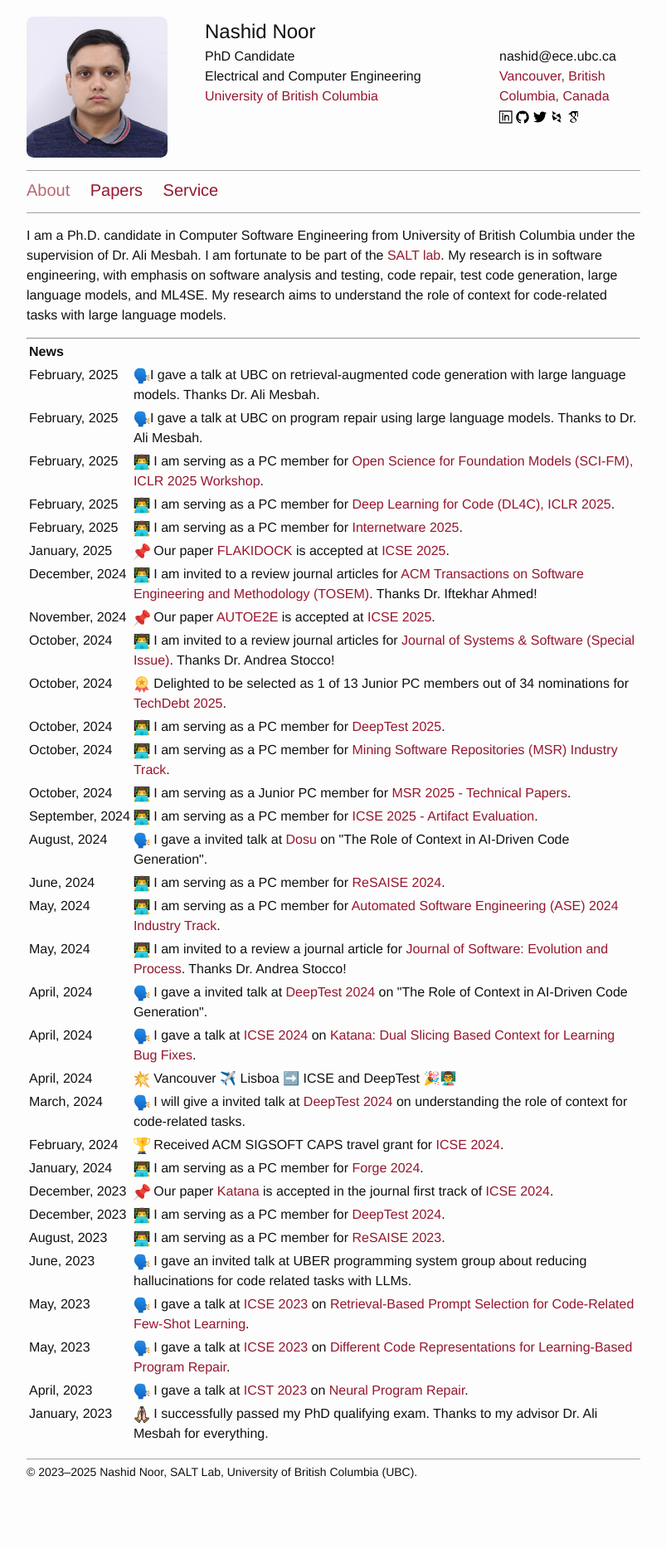
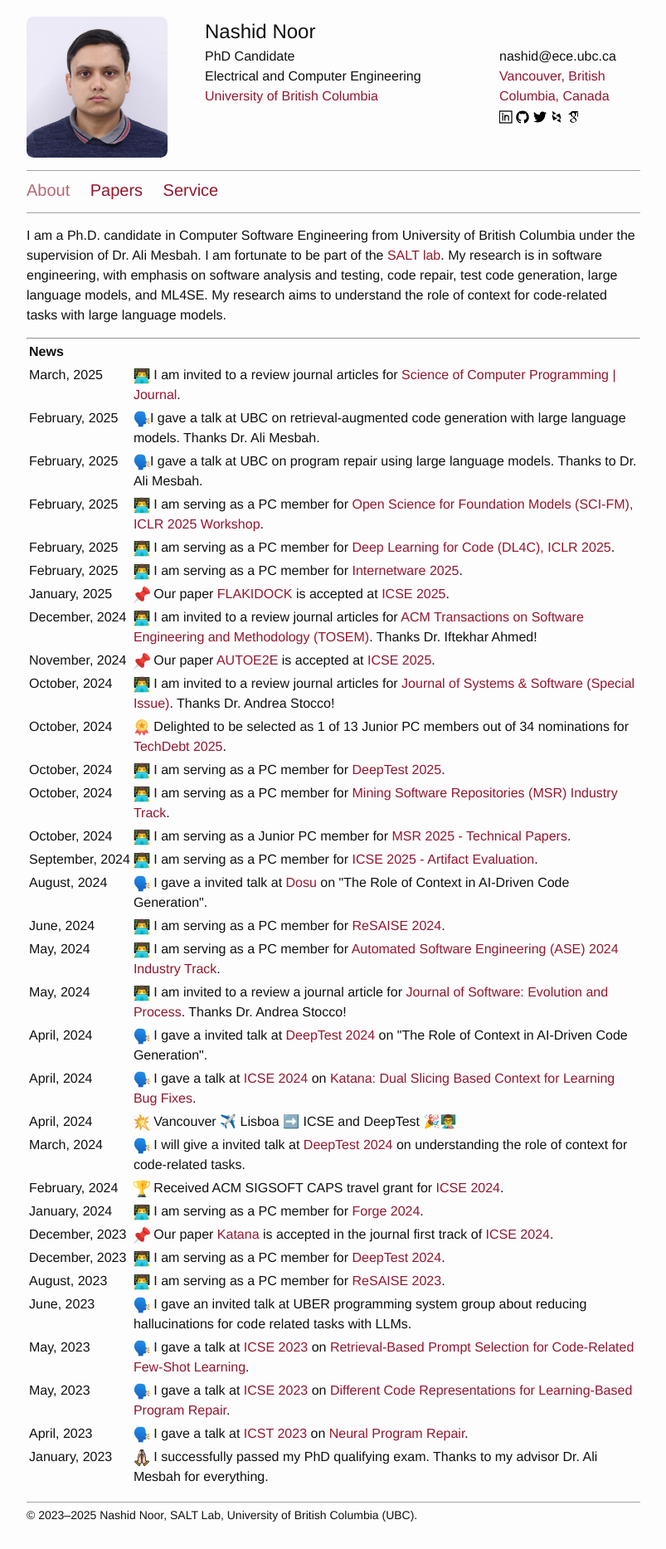
Before and after one commit to nashid/nashid.github.io, a Jekyll site: the page built from index.md, in a window 1280 px wide. Shown: the whole page at 83% size, without its empty margins (238-1041 px from the left). Built offline with Jekyll 4.4.1, drawn with Linux system fonts in a browser that asks for light colours; before the commit the page ends 1815 px from its top, so only the background shows below that.

Commit message:
add invited journal review news

```diff
--- a/index.md
+++ b/index.md
@@ -16,6 +16,11 @@ My research aims to understand the role of context for code-related tasks with l
   <tr>
     <th style="vertical-align: top; text-align: left;">News</th>
     <th>&nbsp;</th>
+  </tr>
+
+  <tr>
+    <td style="vertical-align: top;">March,&nbsp;2025</td>
+    <td><img src="./resources/images/icon-paper-review.png" width="20" height="20"> I am invited to a review journal articles for <a href="https://www.sciencedirect.com/journal/science-of-computer-programming">Science of Computer Programming | Journal</a>.</td>
   </tr>
 
   <tr>
```
